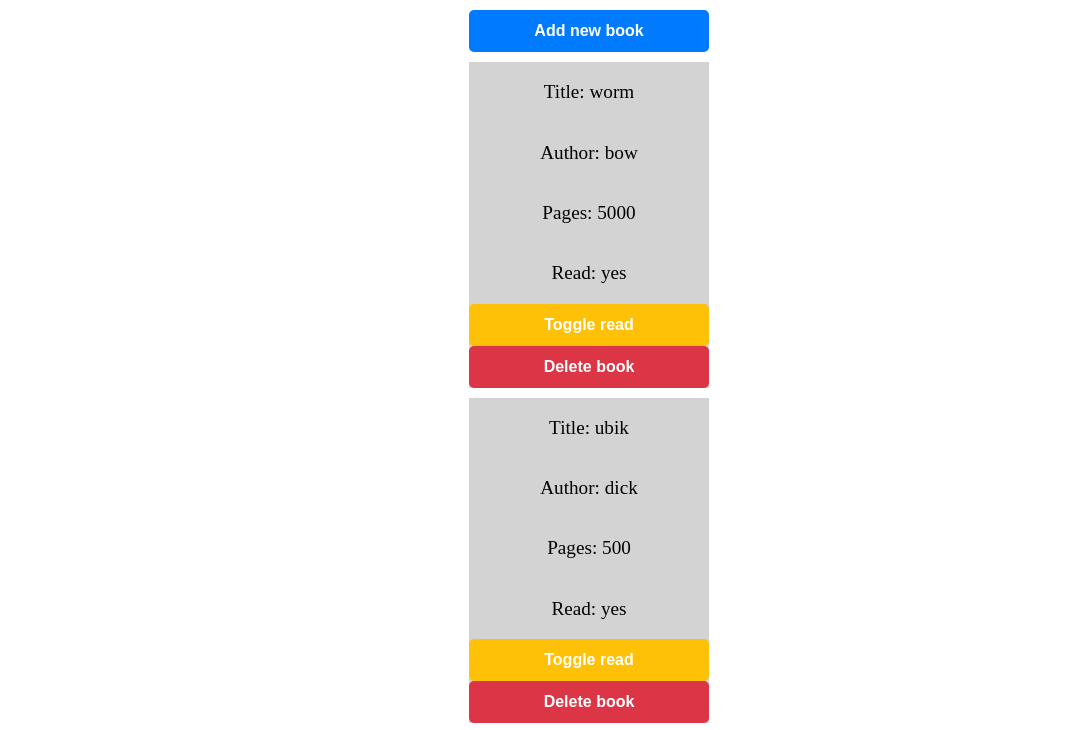
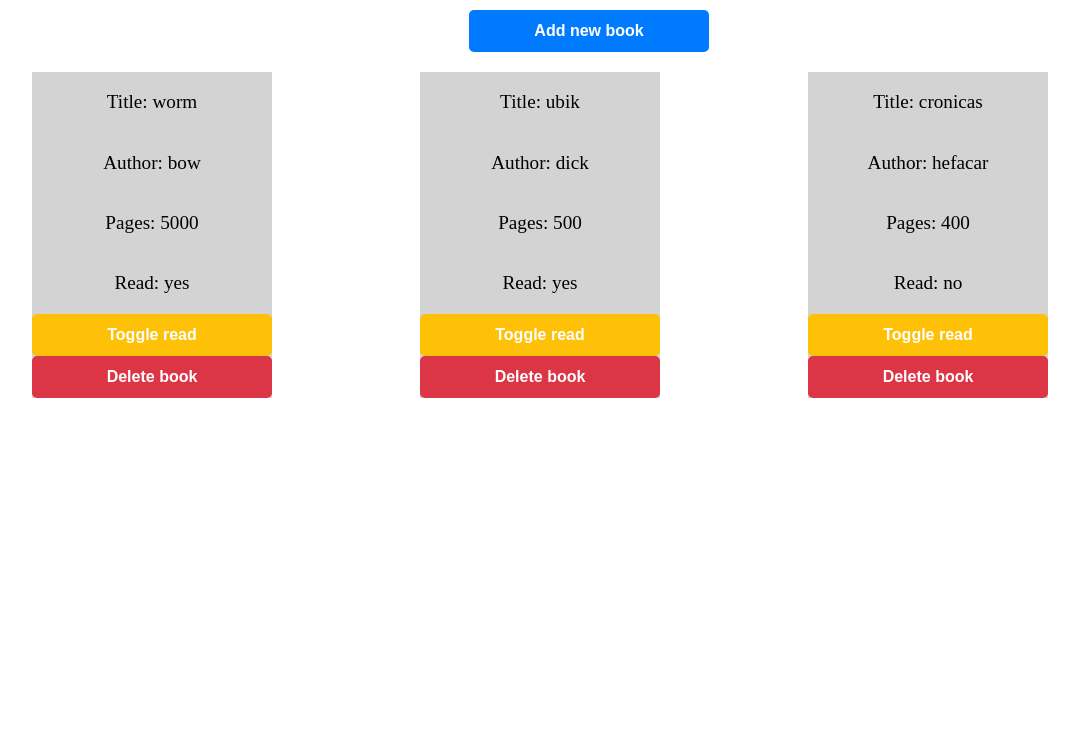
Before and after one commit to aricvs/top-library-revamped, a plain HTML site: page index.html in a window 1280 px wide. Shown: the top 730 px of the page, without its empty margins (51-1130 px from the left). Drawn offline with Linux system fonts and the light colour scheme.

Commit message:
Finish adding responsiveness to grid

```diff
--- a/styles.css
+++ b/styles.css
@@ -8,6 +8,7 @@ body {
   display: flex;
   flex-direction: column;
   align-items: center;
+  justify-content: center;
   padding: 10px;
 }
 
@@ -138,6 +139,11 @@ button:active {
 }
 
 @media screen and (min-width: 768px) {
-  body {
+  .books-container {
+    width: 90%;
+    margin: 10px;
+    grid-template-columns: repeat(auto-fit, minmax(15rem, 1fr));
+    row-gap: 50px;
+    column-gap: 50px;
   }
 }
```
